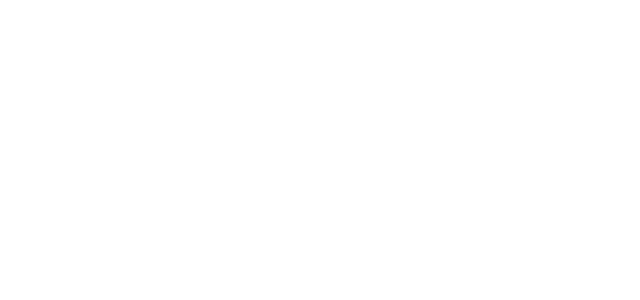
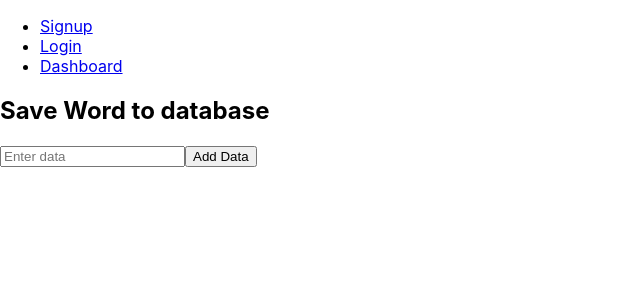
Before and after one commit to Sepehrman/WordTrack, a React (Create React App) app in the folder wordtrack/: page / in a window 1280 px wide. Before the commit this address had no page. Shown: the top 300 px of the page, without its empty margins (0-640 px from the left). Built offline with nearby package versions, Linux system fonts and the light colour scheme.

Commit message:
WOR-8 Session updates

```diff
--- a/wordtrack/src/App.js
+++ b/wordtrack/src/App.js
@@ -4,14 +4,16 @@
 import Signup from './components/Signup';
 import Login from './components/Login';
 import Dashboard from './components/Dashboard';
+import Navbar from './components/Navbar';
 
 
 function App() {
   return (
     <BrowserRouter>
+      <Navbar></Navbar>
       <Routes>
         <Route path="/register" element={<Signup />} />
-        <Route path="/dashboard" element={<Dashboard />} />
+        <Route path="/" element={<Dashboard />} />
         <Route path="/login" element={<Login />} />
         {/* Add routes for the dashboard or user profile */}
       </Routes>
--- a/wordtrack/src/components/Dashboard.js
+++ b/wordtrack/src/components/Dashboard.js
@@ -9,11 +9,12 @@
 
   const handleSubmit = (e) => {
     e.preventDefault();
+    const userEmail = sessionStorage.getItem('userEmail');
 
     // Push data to the 'data' location in the database
     push(dataRef, data)
       .then(() => {
-        console.log('Data added to the database');
+        console.log(`User ${userEmail} added stuff to the database`);
         setData(''); // Clear the input field after adding data
       })
       .catch((error) => {
@@ -23,7 +24,7 @@
 
   return (
     <div>
-      <h2>Add Data to Database</h2>
+      <h2>Save Word to database</h2>
       <form onSubmit={handleSubmit}>
         <input
           type="text"
--- a/wordtrack/src/components/Login.js
+++ b/wordtrack/src/components/Login.js
@@ -1,5 +1,5 @@
 // src/components/Login.js
-import React, { useState } from 'react';
+import React, { useReducer, useState } from 'react';
 import { getAuth, signInWithEmailAndPassword } from 'firebase/auth';
 import {firebaseApp} from '../firebase';
 
@@ -11,6 +11,12 @@
     const auth = getAuth(firebaseApp);
     try {
       await signInWithEmailAndPassword(auth, email, password);
+
+      if (email) {
+              // Store user email in sessionStorage
+      sessionStorage.setItem('userEmail', email);
+      console.log(`User Logged in as ${email}`);
+      }
 
       // Redirect to the dashboard or user profile page
       // You can implement this as needed
--- /dev/null
+++ b/wordtrack/src/components/Navbar.js
@@ -0,0 +1,23 @@
+import React from 'react';
+import { Link } from 'react-router-dom'; // Import Link from React Router
+
+function Navbar() {
+  return (
+    <nav>
+      <ul>
+        <li>
+          <Link to="/register">Signup</Link>
+        </li>
+        <li>
+          <Link to="/login">Login</Link>
+        </li>
+        <li>
+        <Link to="/">Dashboard</Link>
+        </li>
+        {/* Add additional links for the dashboard or user profile */}
+      </ul>
+    </nav>
+  );
+}
+
+export default Navbar;
```
